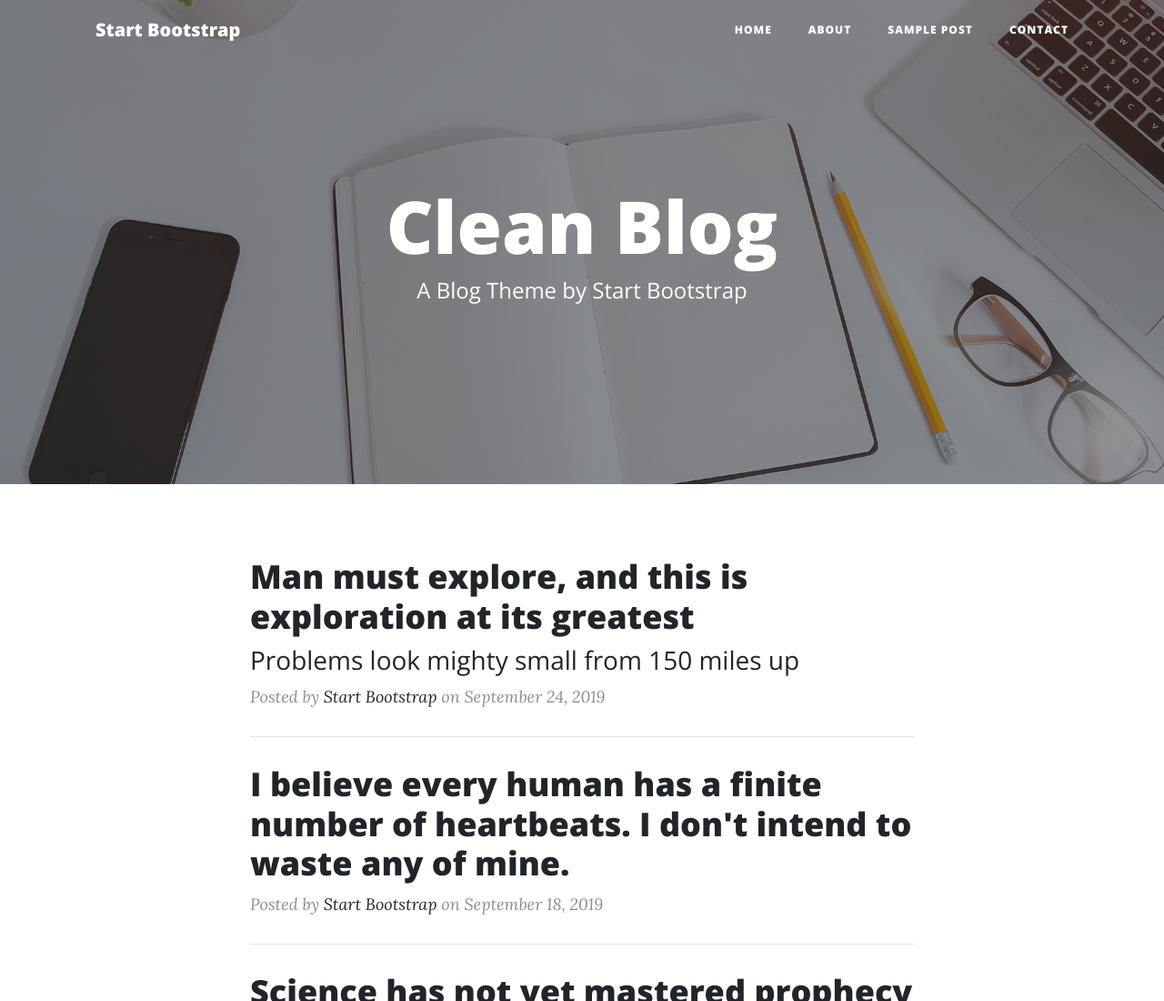
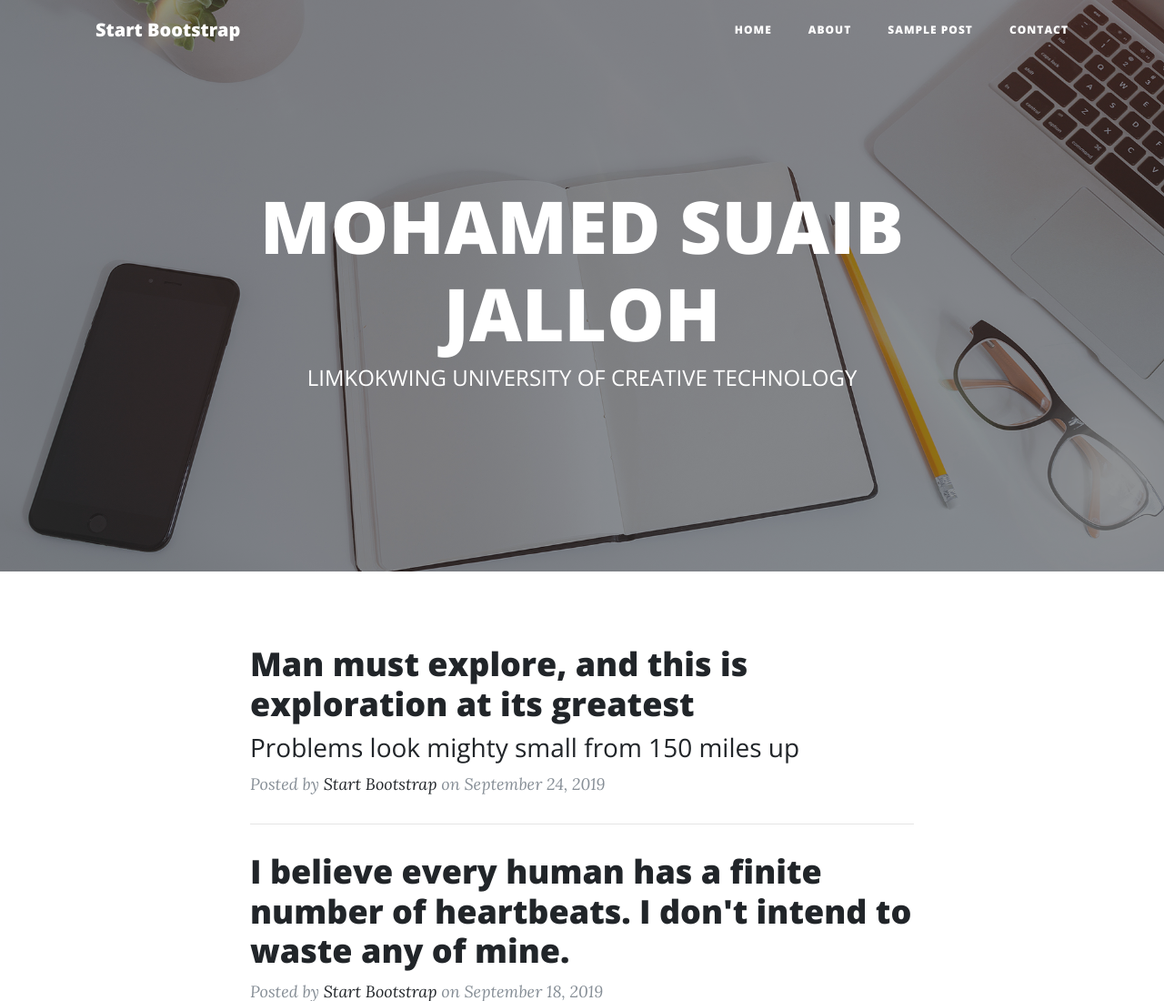
Before and after one commit to suaib1993/Mohamed-Suaib-Jalloh, a website: page index.html in a window 1280 px wide. Shown: the top 1100 px of the page at 91% size. Drawn offline with nearby package versions, Linux system fonts and the light colour scheme.

Commit message:
Update index.html

```diff
--- a/index.html
+++ b/index.html
@@ -59,8 +59,8 @@
       <div class="row">
         <div class="col-lg-8 col-md-10 mx-auto">
           <div class="site-heading">
-            <h1>Clean Blog</h1>
-            <span class="subheading">A Blog Theme by Start Bootstrap</span>
+            <h1>MOHAMED SUAIB JALLOH</h1>
+            <span class="subheading">LIMKOKWING UNIVERSITY OF CREATIVE TECHNOLOGY</span>
           </div>
         </div>
       </div>
```
